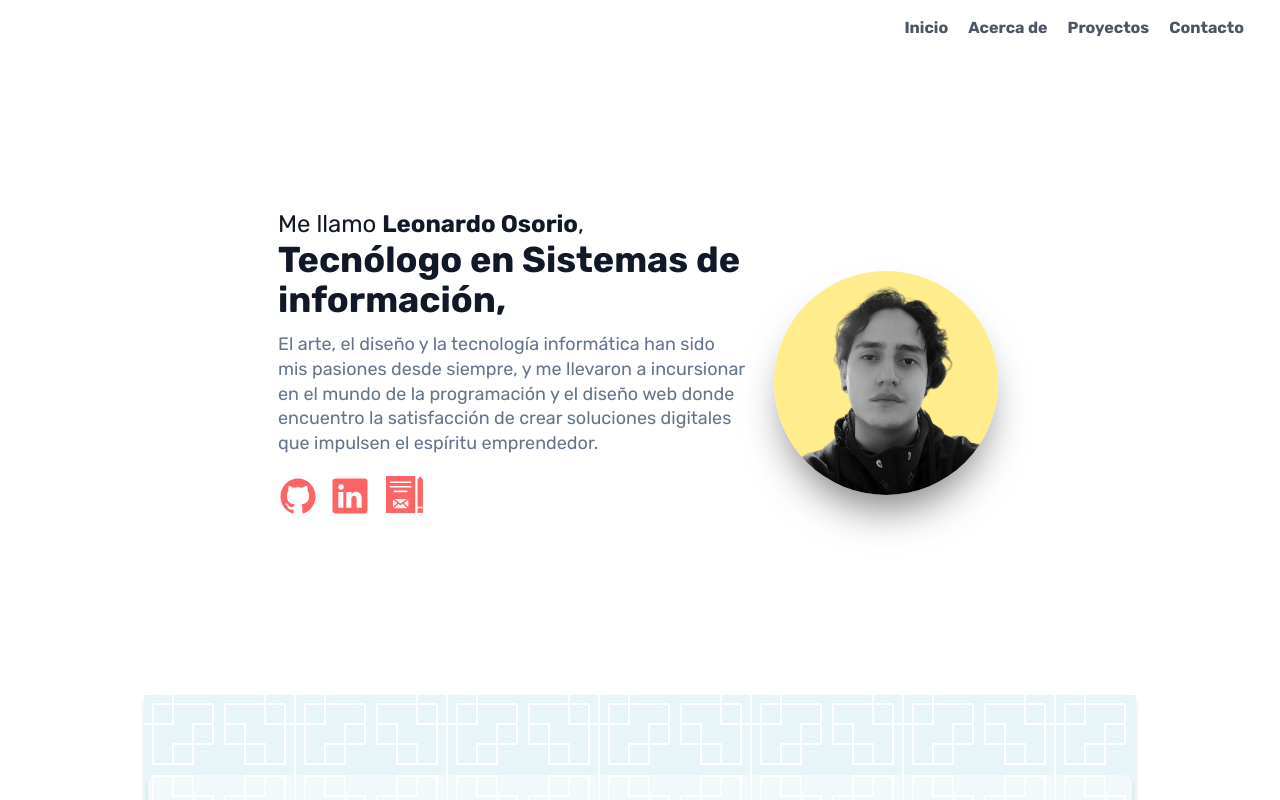
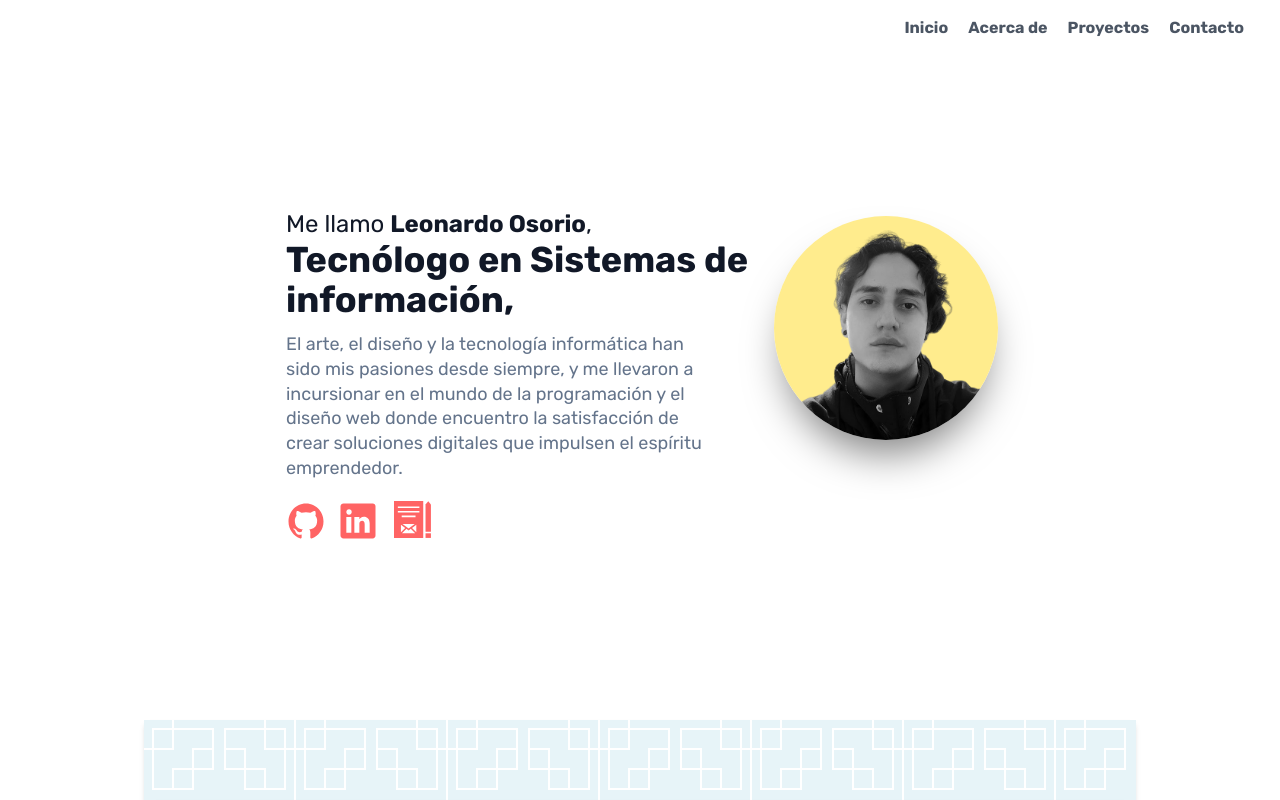
Before and after one commit to closorio/closorio-web, a React (Vite) app: page / in a window 1280 px wide. Shown: the top 800 px of the page. Built offline with nearby package versions, Linux system fonts and the light colour scheme.

Commit message:
feat: Actualización del diseño de la página de inicio

```diff
--- a/src/pages/home-page-intro.tsx
+++ b/src/pages/home-page-intro.tsx
@@ -26,7 +26,7 @@ const HomePageIntro = () => {
                   Tecnólogo en Sistemas de información,
                 </strong>
               </h2>
-              <p className="leading-snug text-lg text-center text-slate-500 md:text-start">
+              <p className="leading-snug md:w-11/12 text-lg text-center text-slate-500 md:text-start">
                 El arte, el diseño y la tecnología informática han sido mis
                 pasiones desde siempre, y me llevaron a incursionar en el mundo de
                 la programación y el diseño web donde encuentro la satisfacción
@@ -113,21 +113,9 @@ const HomePageIntro = () => {
                   </div>
                 </div>
               </span>
-
-              {/* <button
-                  onClick={() =>
-                    window.open(
-                      "https://drive.google.com/file/d/1wWJXaQz_2KrZVMbMTSqHqApGZlZ6oSoH/view?usp=sharing",
-                      "_blank"
-                    )
-                  }
-                  className="flex lg:mx-1 mx-auto mt-6 text-white bg-primary border-0 py-3 px-6 focus:outline-none hover:bg-indigo-600 rounded"
-                >
-                  Descargar CV
-                </button> */}
             </div>
 
-            <div className="flex items-center justify-center md:mr-auto px-4 ">
+            <div className="flex-col items-center justify-center md:mr-auto md:mt-8 px-2">
               <div className="rounded-full h-40 w-40 md:h-56 md:w-56 overflow-hidden  mx-auto shadow-[0_25px_40px_-12px_rgba(0,0,0,0.5)]">
                 <img
                   alt="content"
```
